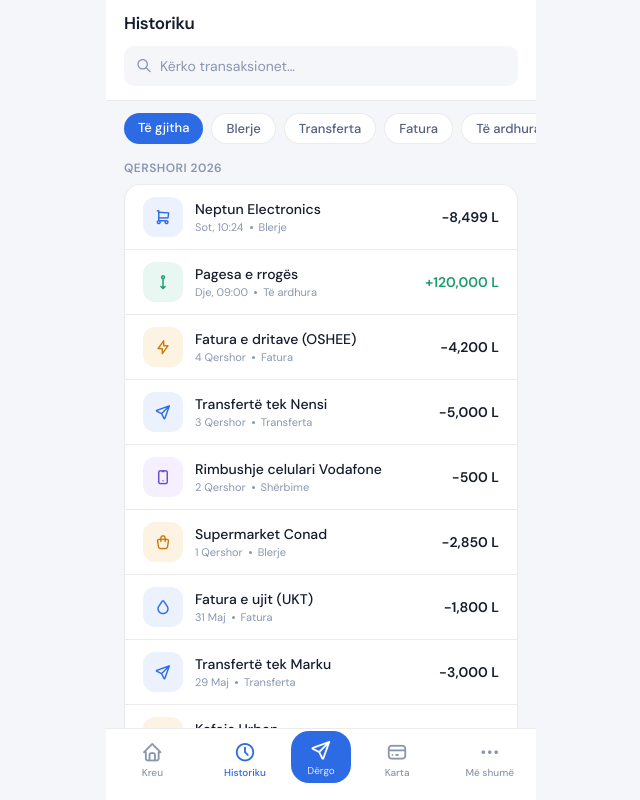
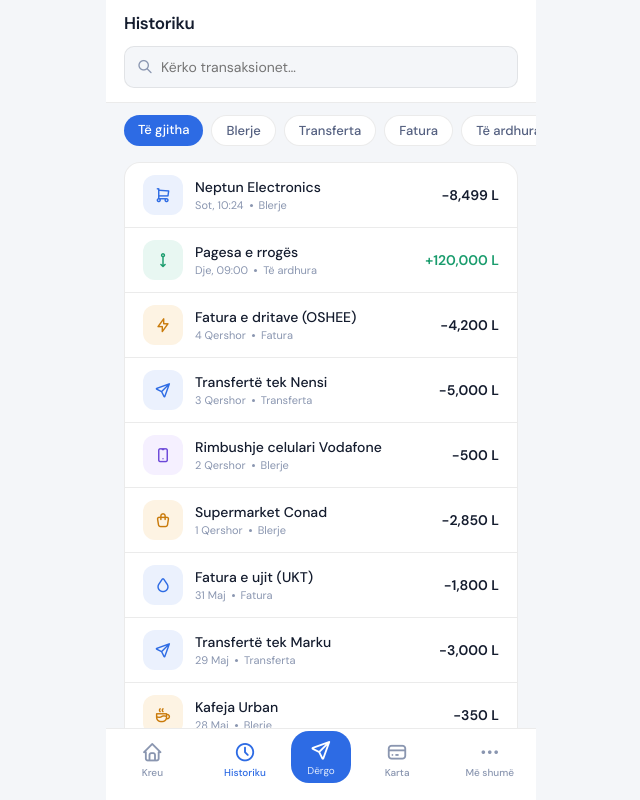
Before and after one commit to arlam15/ArlaBank, a React (Vite) app: page /history in a window 1280 px wide. Shown: the whole page, without its empty margins (319-959 px from the left). Built offline with nearby package versions, Linux system fonts and the light colour scheme.

Commit message:
Update transaction categories and search functionality

```diff
--- a/src/screens/History.jsx
+++ b/src/screens/History.jsx
@@ -1,3 +1,4 @@
+import { useState } from 'react'
 import { useNavigate } from 'react-router-dom'
 import BottomNav from '../components/BottomNav'
 
@@ -6,49 +7,75 @@ const allTx = [
   { id: 2, name: 'Pagesa e rrogës', date: 'Dje, 09:00', amount: '+120,000 L', type: 'in', icon: 'ti-arrow-down-circle', iconBg: 'var(--success-bg)', iconColor: 'var(--success)', cat: 'Të ardhura' },
   { id: 3, name: 'Fatura e dritave (OSHEE)', date: '4 Qershor', amount: '-4,200 L', type: 'out', icon: 'ti-bolt', iconBg: 'var(--warning-bg)', iconColor: 'var(--warning)', cat: 'Fatura' },
   { id: 4, name: 'Transfertë tek Nensi', date: '3 Qershor', amount: '-5,000 L', type: 'out', icon: 'ti-send', iconBg: '#EBF1FD', iconColor: 'var(--primary)', cat: 'Transferta' },
-  { id: 5, name: 'Rimbushje celulari Vodafone', date: '2 Qershor', amount: '-500 L', type: 'out', icon: 'ti-device-mobile', iconBg: 'var(--purple-bg)', iconColor: 'var(--purple)', cat: 'Shërbime' },
+  { id: 5, name: 'Rimbushje celulari Vodafone', date: '2 Qershor', amount: '-500 L', type: 'out', icon: 'ti-device-mobile', iconBg: 'var(--purple-bg)', iconColor: 'var(--purple)', cat: 'Blerje' },
   { id: 6, name: 'Supermarket Conad', date: '1 Qershor', amount: '-2,850 L', type: 'out', icon: 'ti-shopping-bag', iconBg: 'var(--warning-bg)', iconColor: 'var(--warning)', cat: 'Blerje' },
   { id: 7, name: 'Fatura e ujit (UKT)', date: '31 Maj', amount: '-1,800 L', type: 'out', icon: 'ti-droplet', iconBg: '#EBF1FD', iconColor: 'var(--primary)', cat: 'Fatura' },
   { id: 8, name: 'Transfertë tek Marku', date: '29 Maj', amount: '-3,000 L', type: 'out', icon: 'ti-send', iconBg: '#EBF1FD', iconColor: 'var(--primary)', cat: 'Transferta' },
   { id: 9, name: 'Kafeja Urban', date: '28 Maj', amount: '-350 L', type: 'out', icon: 'ti-coffee', iconBg: 'var(--warning-bg)', iconColor: 'var(--warning)', cat: 'Blerje' },
-  { id: 10, name: 'Pagesa për qira', date: '27 Maj', amount: '-35,000 L', type: 'out', icon: 'ti-home', iconBg: 'var(--purple-bg)', iconColor: 'var(--purple)', cat: 'Shpenzime' },
+  { id: 10, name: 'Pagesa për qira', date: '27 Maj', amount: '-35,000 L', type: 'out', icon: 'ti-home', iconBg: 'var(--purple-bg)', iconColor: 'var(--purple)', cat: 'Transferta' },
 ]
+
+const filters = ['Të gjitha', 'Blerje', 'Transferta', 'Fatura', 'Të ardhura']
 
 export default function History() {
   const navigate = useNavigate()
+  const [activeFilter, setActiveFilter] = useState('Të gjitha')
+  const [search, setSearch] = useState('')
+
+  const filtered = allTx.filter(tx => {
+    const matchFilter = activeFilter === 'Të gjitha' || tx.cat === activeFilter
+    const matchSearch = tx.name.toLowerCase().includes(search.toLowerCase())
+    return matchFilter && matchSearch
+  })
 
   return (
     <>
       <header style={{ background: 'var(--surface)', padding: '12px 18px 14px', borderBottom: '0.5px solid var(--border)', position: 'sticky', top: 0, zIndex: 10 }}>
         <h1 style={{ fontSize: 17, fontWeight: 600, color: 'var(--text1)', letterSpacing: '-0.3px', marginBottom: 12 }}>Historiku</h1>
 
-        {/* Search bar */}
-        <div style={{ height: 40, background: 'var(--app-bg)', borderRadius: 10, display: 'flex', alignItems: 'center', padding: '0 12px', gap: 8 }}>
+        <div style={{ height: 42, background: 'var(--app-bg)', borderRadius: 10, display: 'flex', alignItems: 'center', padding: '0 12px', gap: 8, border: '0.5px solid var(--border)' }}>
           <i className="ti ti-search" style={{ fontSize: 16, color: 'var(--text3)' }} aria-hidden="true" />
-          <span style={{ fontSize: 14, color: 'var(--text3)' }}>Kërko transaksionet…</span>
+          <input
+            type="text"
+            value={search}
+            onChange={e => setSearch(e.target.value)}
+            placeholder="Kërko transaksionet…"
+            style={{ border: 'none', background: 'transparent', outline: 'none', fontSize: 14, color: 'var(--text1)', fontFamily: 'var(--font)', width: '100%' }}
+          />
+          {search.length > 0 && (
+            <i className="ti ti-x" style={{ fontSize: 16, color: 'var(--text3)', cursor: 'pointer' }} onClick={() => setSearch('')} aria-hidden="true" />
+          )}
         </div>
       </header>
 
       <div className="scroll-area">
-        {/* Filter chips */}
         <div style={{ display: 'flex', gap: 8, padding: '12px 18px', overflowX: 'auto', scrollbarWidth: 'none' }}>
-          {['Të gjitha', 'Blerje', 'Transferta', 'Fatura', 'Të ardhura'].map((f, i) => (
-            <div key={f} style={{
+          {filters.map(f => (
+            <div
+              key={f}
+              onClick={() => setActiveFilter(f)}
+              style={{
                 padding: '6px 14px',
                 borderRadius: 20,
-              background: i === 0 ? 'var(--primary)' : 'var(--surface)',
-              color: i === 0 ? '#fff' : 'var(--text2)',
-              border: i === 0 ? 'none' : '0.5px solid var(--border)',
-              fontSize: 13, fontWeight: 500, cursor: 'pointer', whiteSpace: 'nowrap', flexShrink: 0
-            }}>{f}</div>
+                background: activeFilter === f ? 'var(--primary)' : 'var(--surface)',
+                color: activeFilter === f ? '#fff' : 'var(--text2)',
+                border: activeFilter === f ? 'none' : '0.5px solid var(--border)',
+                fontSize: 13, fontWeight: 500, cursor: 'pointer', whiteSpace: 'nowrap', flexShrink: 0,
+                transition: 'background 0.15s, color 0.15s',
+              }}
+            >{f}</div>
           ))}
         </div>
 
-        {/* Month header */}
-        <div style={{ padding: '4px 18px 4px', fontSize: 12, color: 'var(--text3)', fontWeight: 600, letterSpacing: '0.04em', textTransform: 'uppercase' }}>Qershori 2026</div>
-
+        {filtered.length === 0 ? (
+          <div style={{ textAlign: 'center', padding: '40px 20px' }}>
+            <i className="ti ti-search" style={{ fontSize: 36, color: 'var(--text3)', display: 'block', marginBottom: 12 }} aria-hidden="true" />
+            <p style={{ fontSize: 15, color: 'var(--text2)', fontWeight: 500 }}>Nuk u gjet asgjë</p>
+            <p style={{ fontSize: 13, color: 'var(--text3)', marginTop: 4 }}>Provo një kërkim tjetër</p>
+          </div>
+        ) : (
           <div style={{ background: 'var(--surface)', borderRadius: 'var(--radius)', margin: '4px 18px', overflow: 'hidden', border: '0.5px solid var(--border)' }}>
-          {allTx.map(tx => (
+            {filtered.map(tx => (
               <div className="tx-item" key={tx.id}>
                 <div className="tx-icon" style={{ background: tx.iconBg }}>
                   <i className={`ti ${tx.icon}`} style={{ color: tx.iconColor }} aria-hidden="true" />
@@ -65,8 +92,10 @@ export default function History() {
               </div>
             ))}
           </div>
+        )}
         <div style={{ height: 8 }} />
       </div>
+
       <BottomNav />
     </>
   )
```
Lines whose indentation alone changed are shown as unchanged.
